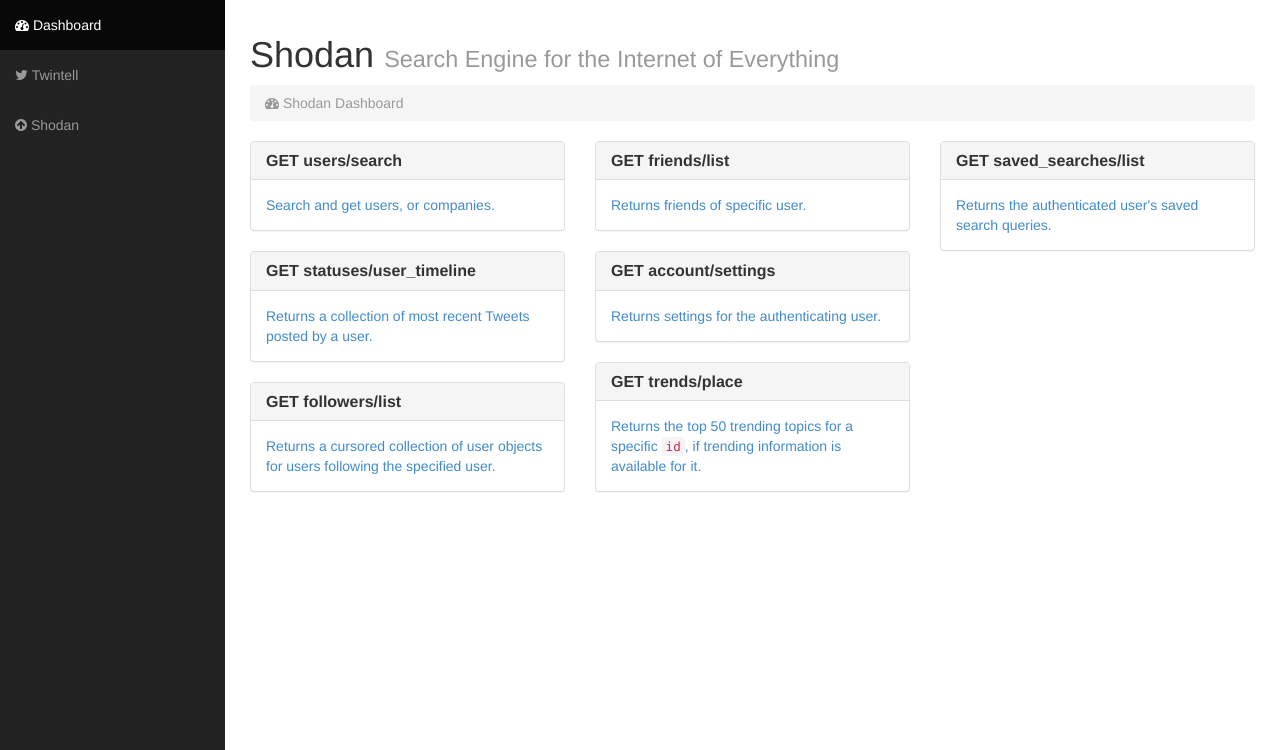
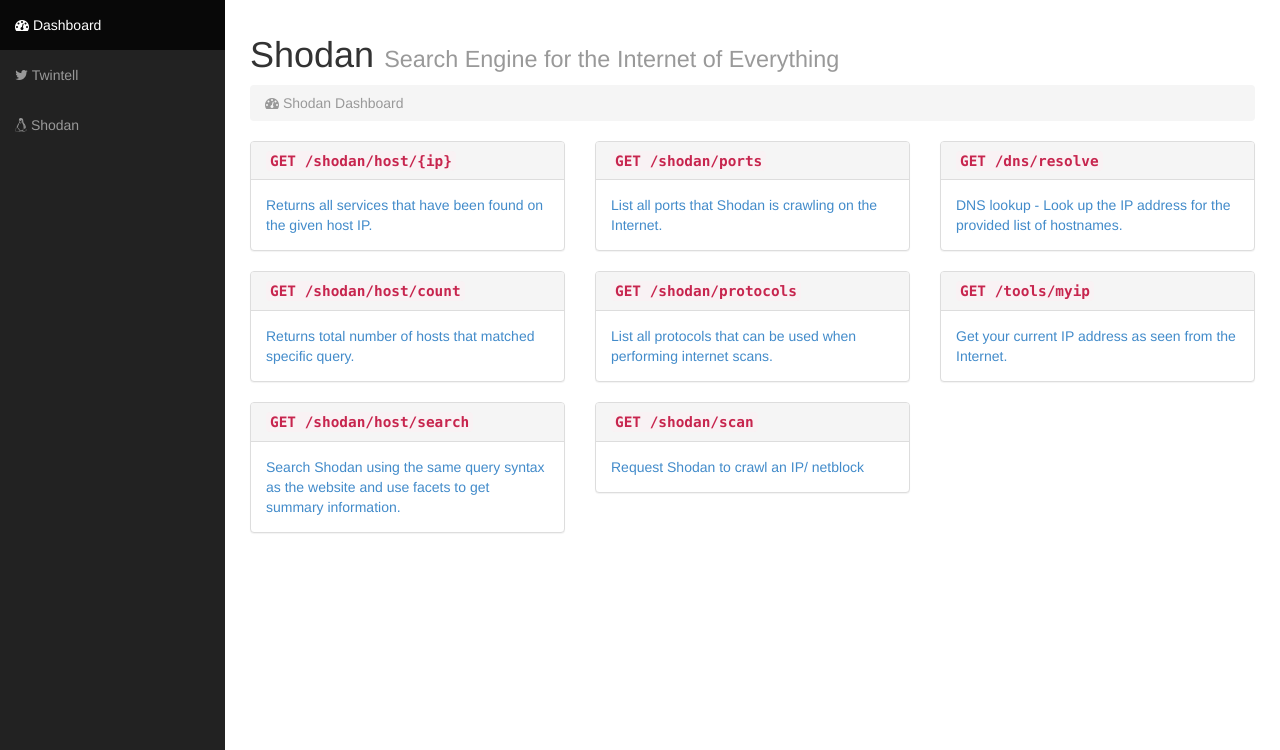
Before and after one commit to DanielBretschneider/Osint-Suite, a PHP site: page /etc/prog/shodan/shodan_index.php in a window 1280 px wide. Shown: the part 50-800 px from the top of the page. Run offline with PHP 8.4, Linux system fonts and the light colour scheme; some libraries are stand-ins or nearby versions.

Commit message:
Styled shodan dashboard and re-styled twintell

```diff
--- a/etc/layout/sidebar.php
+++ b/etc/layout/sidebar.php
@@ -16,7 +16,7 @@
         <ul class="nav navbar-nav side-nav">
             <li class="active"><a href="/Osint-Suite/index.php"><i class="fa fa-dashboard"></i> Dashboard</a></li>
             <li><a href="/Osint-Suite/etc/prog/Twintell/twintell_index.php"><i class="fa fa-twitter"></i> Twintell</a></li>
-            <li><a href="/Osint-Suite/etc/prog/shodan/shodan_index.php"><i class="fa fa-arrow-circle-up"></i> Shodan</a></li>
+            <li><a href="/Osint-Suite/etc/prog/shodan/shodan_index.php"><i class="fa fa-linux"></i> Shodan</a></li>
             <!-- <li><a href="tables.html"><i class="fa fa-table"></i> Tables</a></li>
             <li><a href="forms.html"><i class="fa fa-edit"></i> Forms</a></li>
             <li><a href="typography.html"><i class="fa fa-font"></i> Typography</a></li>
--- a/etc/prog/shodan/shodan_index.php
+++ b/etc/prog/shodan/shodan_index.php
@@ -59,30 +59,30 @@
                                 <!-- Usernames -->
                                 <div class="panel panel-default">
                                     <div class="panel-heading">
-                                        <h3 class="panel-title"><b>GET users/search</b></h3>
+                                        <h3 class="panel-title"><b><code>GET /shodan/host/{ip}</code></b></h3>
                                     </div>
                                     <div class="panel-body">
-                                        <a href="twintell_usernames.php">Search and get users, or companies.</a>
+                                        <a href="twintell_usernames.php">Returns all services that have been found on the given host IP.</a>
                                     </div>
                                 </div>
 
                                 <!-- timeline -->
                                 <div class="panel panel-default">
                                     <div class="panel-heading">
-                                        <h3 class="panel-title"><b>GET statuses/user_timeline</b></h3>
+                                        <h3 class="panel-title"><b><code>GET /shodan/host/count</code></b></h3>
                                     </div>
                                     <div class="panel-body">
-                                        <a href="twintell_usernames.php">Returns a collection of most recent Tweets posted by a user.</a>
+                                        <a href="twintell_usernames.php">Returns total number of hosts that matched specific query.</a>
                                     </div>
                                 </div
 
                                 <!-- followers -->
                                 <div class="panel panel-default">
                                     <div class="panel-heading">
-                                        <h3 class="panel-title"><b>GET followers/list</b></h3>
+                                        <h3 class="panel-title"><b><code>GET /shodan/host/search</code></b></h3>
                                     </div>
                                     <div class="panel-body">
-                                        <a href="twintell_usernames.php">Returns a cursored collection of user objects for users following the specified user.</a>
+                                        <a href="twintell_usernames.php">Search Shodan using the same query syntax as the website and use facets to get summary information.</a>
                                     </div>
                                 </div>
 
@@ -94,30 +94,30 @@
                                 <!-- Usernames -->
                                 <div class="panel panel-default">
                                     <div class="panel-heading">
-                                        <h3 class="panel-title"><b>GET friends/list</b></h3>
+                                        <h3 class="panel-title"><b><code>GET /shodan/ports</code></b></h3>
                                     </div>
                                     <div class="panel-body">
-                                        <a href="twintell_usernames.php">Returns friends of specific user.</a>
+                                        <a href="twintell_usernames.php">List all ports that Shodan is crawling on the Internet.</a>
                                     </div>
                                 </div>
 
                                 <!-- timeline -->
                                 <div class="panel panel-default">
                                     <div class="panel-heading">
-                                        <h3 class="panel-title"><b>GET account/settings</b></h3>
+                                        <h3 class="panel-title"><b><code>GET /shodan/protocols</code></b></h3>
                                     </div>
                                     <div class="panel-body">
-                                        <a href="twintell_usernames.php">Returns settings for the authenticating user.</a>
+                                        <a href="twintell_usernames.php">List all protocols that can be used when performing internet scans.</a>
                                     </div>
                                 </div
 
                                 <!-- followers -->
                                 <div class="panel panel-default">
                                     <div class="panel-heading">
-                                        <h3 class="panel-title"><b>GET trends/place</b></h3>
+                                        <h3 class="panel-title"><b><code>GET /shodan/scan</code></b></h3>
                                     </div>
                                     <div class="panel-body">
-                                        <a href="twintell_usernames.php">Returns the top 50 trending topics for a specific <code>id</code>, if trending information is available for it.</a>
+                                        <a href="twintell_usernames.php">Request Shodan to crawl an IP/ netblock</a>
                                     </div>
                                 </div>
 
@@ -129,10 +129,20 @@
                                 <!-- Usernames -->
                                 <div class="panel panel-default">
                                     <div class="panel-heading">
-                                        <h3 class="panel-title"><b>GET saved_searches/list</b></h3>
+                                        <h3 class="panel-title"><b><code>GET /dns/resolve</code></b></h3>
                                     </div>
                                     <div class="panel-body">
-                                        <a href="twintell_usernames.php">Returns the authenticated user's saved search queries.</a>
+                                        <a href="twintell_usernames.php">DNS lookup - Look up the IP address for the provided list of hostnames.</a>
+                                    </div>
+                                </div>
+
+                                <!-- Usernames -->
+                                <div class="panel panel-default">
+                                    <div class="panel-heading">
+                                        <h3 class="panel-title"><b><code>GET /tools/myip</code></b></h3>
+                                    </div>
+                                    <div class="panel-body">
+                                        <a href="twintell_usernames.php">Get your current IP address as seen from the Internet.</a>
                                     </div>
                                 </div>
 
```
Also changed, not shown: etc/prog/Twintell/twintell_index.php (+7 -7 lines).
